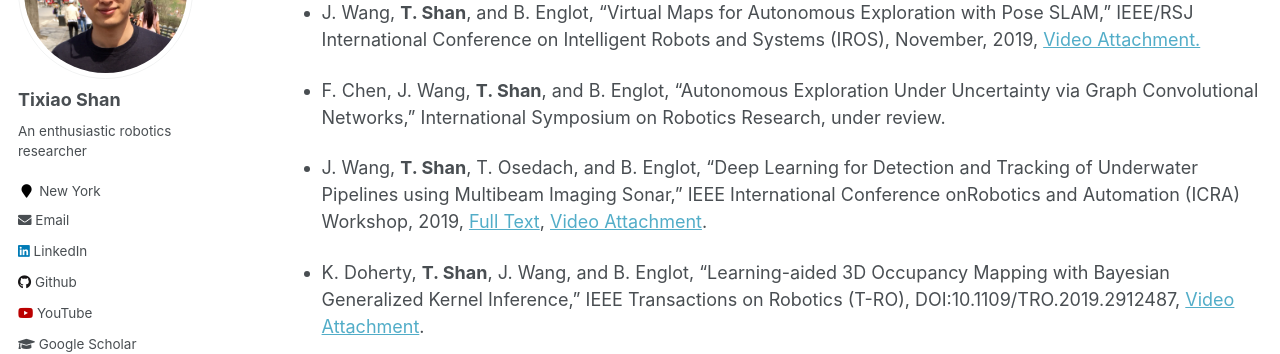
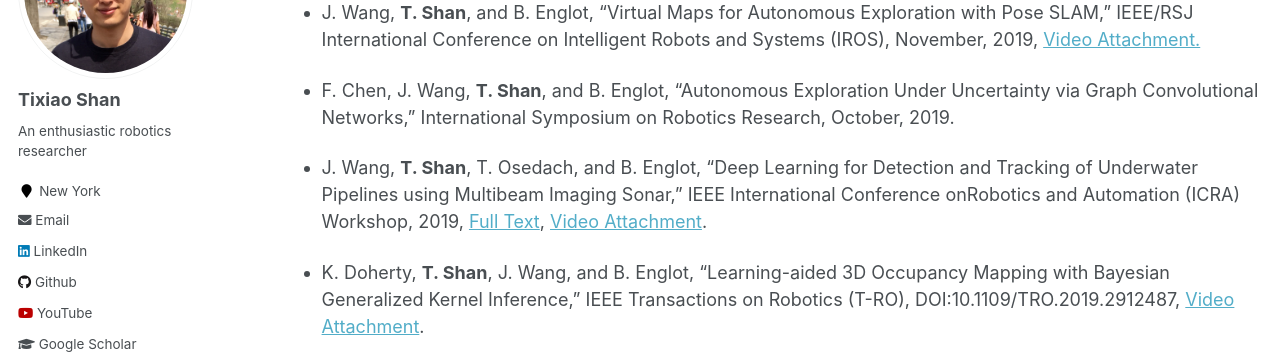
Before and after one commit to minxuanjun/tixiaoshan.github.io, a Jekyll site: the page built from _pages/publications.md, in a window 1280 px wide and 900 px high. Shown: the part 214-568 px from the top of the window. Built offline with Jekyll 4.4.1, drawn with Linux system fonts in a browser that asks for light colours.

Commit message:
Update publications.md

```diff
--- a/_pages/publications.md
+++ b/_pages/publications.md
@@ -12,7 +12,7 @@ Vehicles," Conference on Robot Learning (CoRL), under review.
 
 * J. Wang, **T. Shan**, and B. Englot, "Virtual Maps for Autonomous Exploration with Pose SLAM," IEEE/RSJ International Conference on Intelligent Robots and Systems (IROS), November, 2019, [Video Attachment.](https://youtu.be/apZyhWtNyF0)
 
-* F. Chen, J. Wang, **T. Shan**, and B. Englot, "Autonomous Exploration Under Uncertainty via Graph Convolutional Networks," International Symposium on Robotics Research, under review.
+* F. Chen, J. Wang, **T. Shan**, and B. Englot, "Autonomous Exploration Under Uncertainty via Graph Convolutional Networks," International Symposium on Robotics Research, October, 2019.
 
 * J. Wang, **T. Shan**, T. Osedach, and B. Englot, "Deep Learning for Detection and Tracking of Underwater Pipelines using Multibeam Imaging Sonar," IEEE International Conference onRobotics and Automation (ICRA) Workshop, 2019, [Full Text](http://personal.stevens.edu/~benglot/Wang_ICRA_2019_UWPerceptionWorkshop.pdf), [Video Attachment](https://www.youtube.com/watch?v=CDDewRptzrw).
 
```
